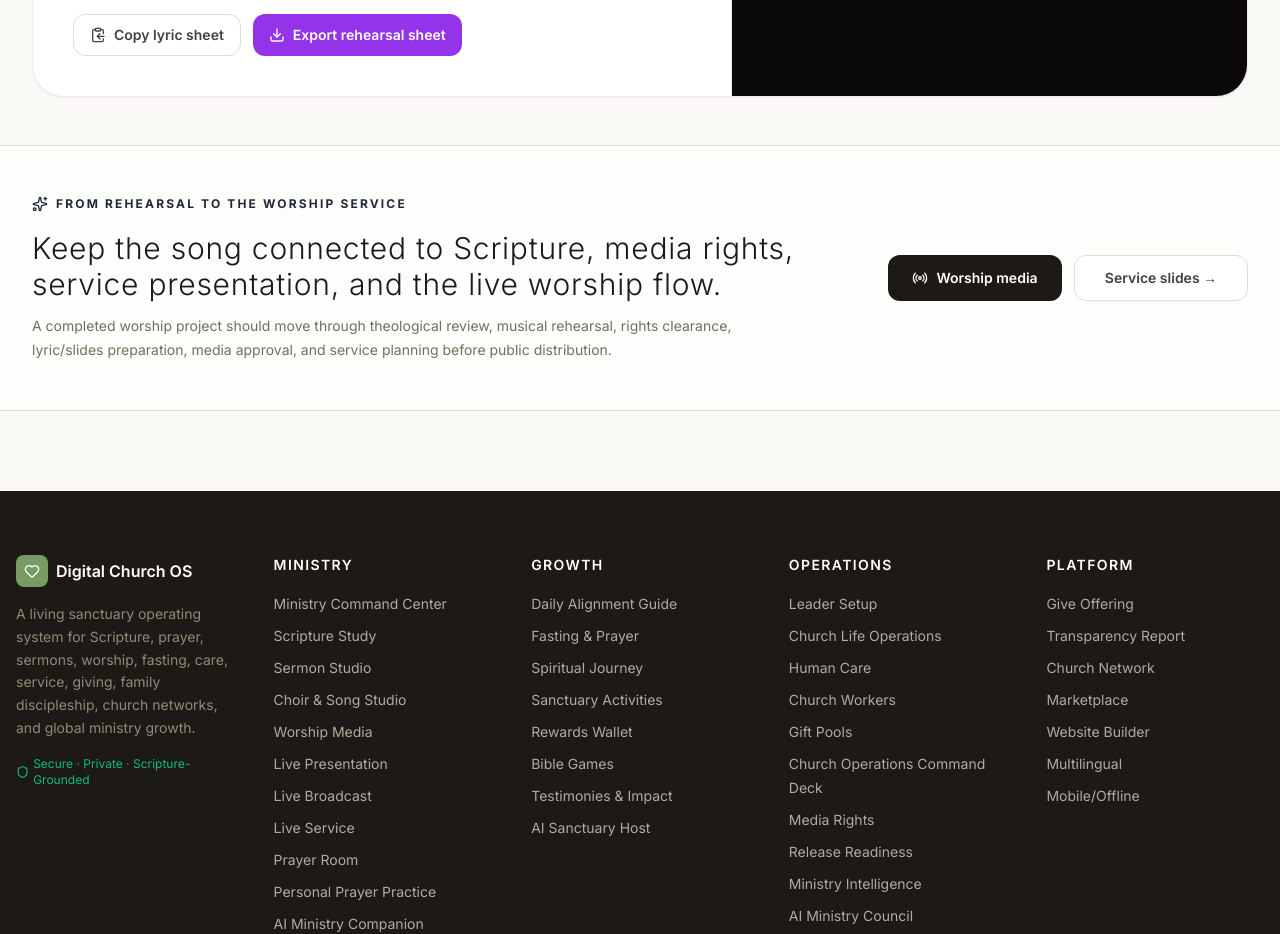
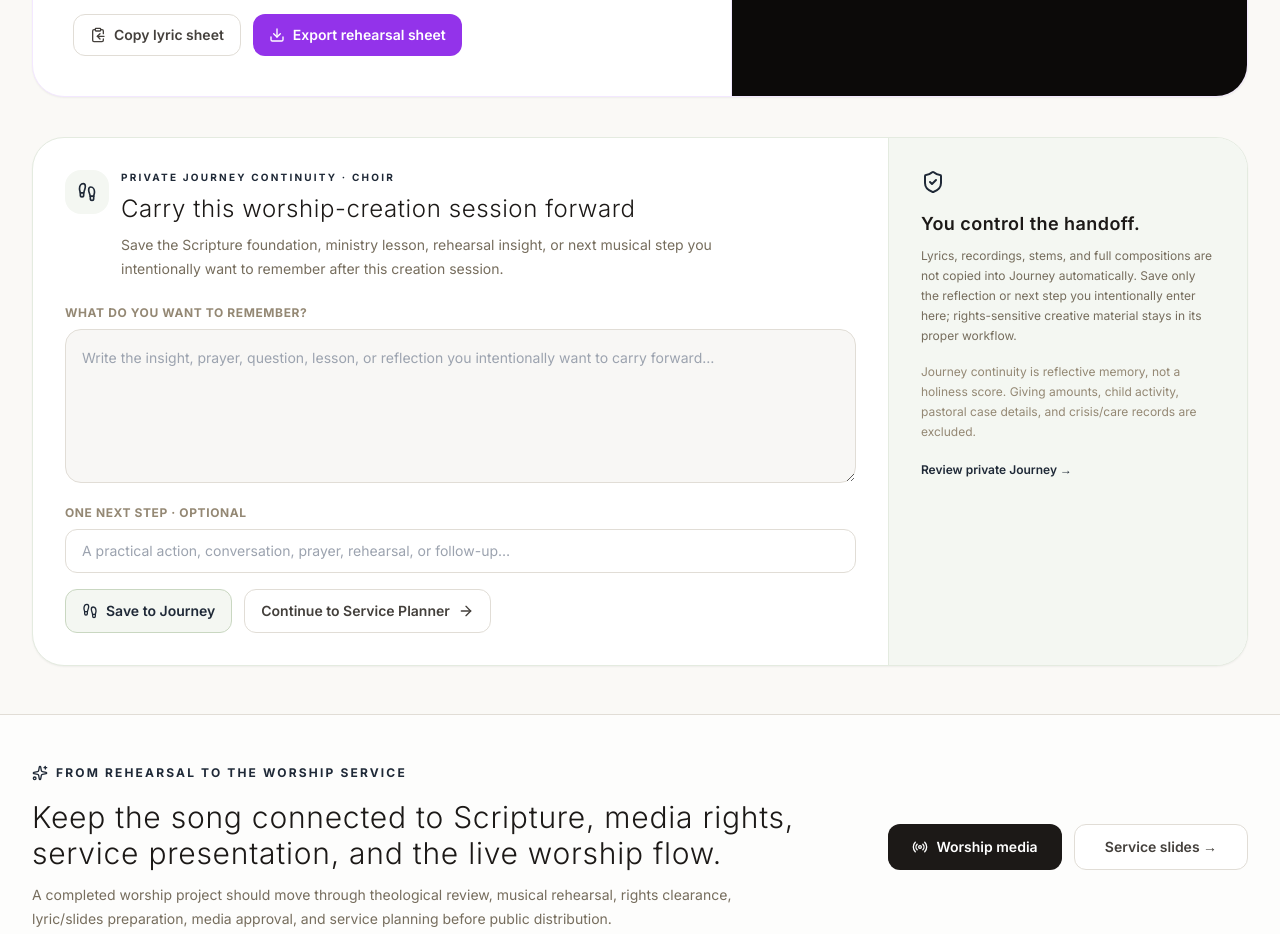
Before and after one commit to TechCodinz/digital-church-os, a Next.js app: page /choir in a window 1280 px wide. Shown: the part 6760-7694 px from the top of the page. Built offline with nearby package versions, Linux system fonts and the light colour scheme; no server answers.

Commit message:
feat: connect choir creation to private Journey continuity

```diff
--- a/app/(marketing)/choir/page.tsx
+++ b/app/(marketing)/choir/page.tsx
@@ -2,6 +2,7 @@ import Link from 'next/link';
 import { ChoirStudioCommandCenter } from '@/components/worship/ChoirStudioCommandCenter';
 import { WorshipCompositionWorkbench } from '@/components/worship/WorshipCompositionWorkbench';
 import { OriginalHymnStudio } from '@/components/worship/OriginalHymnStudio';
+import { JourneyContinuityComposer } from '@/components/journey/JourneyContinuityComposer';
 import { BookOpenText, Copyright, Music2, Radio, ShieldCheck, Sparkles, UsersRound } from 'lucide-react';
 
 export default function ChoirPage() {
@@ -38,6 +39,14 @@ export default function ChoirPage() {
           <ChoirStudioCommandCenter />
           <WorshipCompositionWorkbench />
           <OriginalHymnStudio />
+          <JourneyContinuityComposer
+            source="Choir"
+            title="Carry this worship-creation session forward"
+            prompt="Save the Scripture foundation, ministry lesson, rehearsal insight, or next musical step you intentionally want to remember after this creation session."
+            nextHref="/service-planner"
+            nextLabel="Continue to Service Planner"
+            privacyNote="Lyrics, recordings, stems, and full compositions are not copied into Journey automatically. Save only the reflection or next step you intentionally enter here; rights-sensitive creative material stays in its proper workflow."
+          />
         </div>
       </section>
 
```
